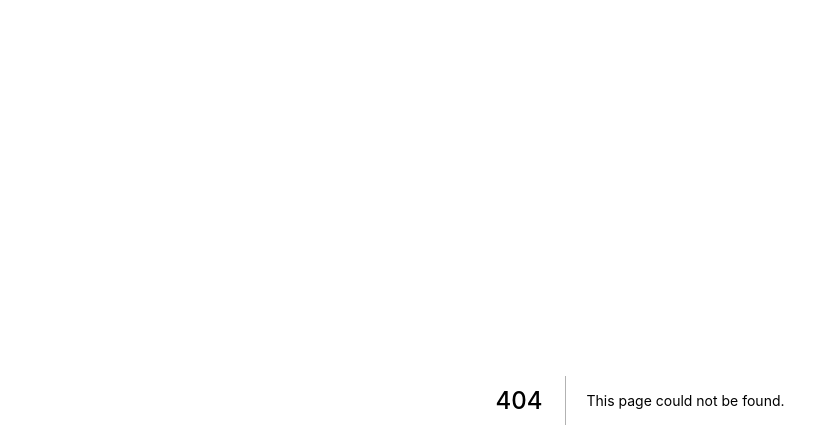
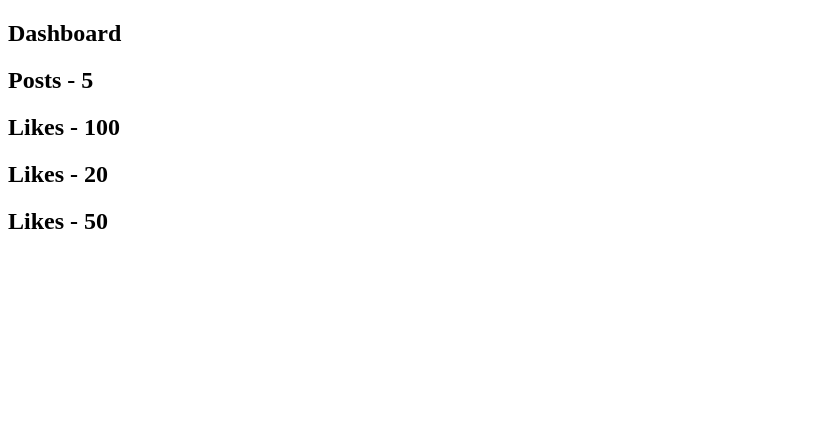
Before and after one commit to ishabaral/NextJS-Learning-, a Next.js app: page /dashboard in a window 1280 px wide. Before the commit this address had no page. Shown: the top 448 px of the page, without its empty margins (0-839 px from the left). Built offline with nearby package versions, Linux system fonts and the light colour scheme; data requests are answered from the project's data file.

Commit message:
33-36 getServerside props, client-side data fetching

```diff
--- a/db.json
+++ b/db.json
@@ -1,4 +1,31 @@
 {
+    "dashboard" : {
+        "posts": 5,
+        "likes": 100,
+        "followers": 20,
+        "following": 50
+    },
+    "news": [
+        {
+            "id": 1,
+            "title": "News Article 1",
+            "description": "Description 1",
+            "category": "sports"
+        },
+        {
+            "id": 2,
+            "title": "News Article 2",
+            "description": "Description 2",
+            "category": "politics"
+        },
+        {
+            "id": 3,
+            "title": "News Article 3",
+            "description": "Description 3",
+            "category": "sports"
+        }
+    ],
+
     "products" : [
         {
             "id": 1,
--- /dev/null
+++ b/pages/dashboard.js
@@ -0,0 +1,31 @@
+import { useEffect, useState } from "react"
+
+function Dashboard() {
+    const [isLoading, setIsLoading] = useState(true)
+    const [dashboardData, setDashboardData] = useState(null)
+
+    useEffect(() => {
+        async function fetchDashboardData() {
+            const response = await fetch('http://localhost:4000/dashboard')
+            const data = await response.json()
+            setDashboardData(data)
+            setIsLoading(false)
+        }
+        fetchDashboardData()
+    }, [])
+
+    if(isLoading) {
+        return <h2>Loading..</h2>
+    }
+    return (
+        <>
+            <h2>Dashboard</h2>
+            <h2>Posts - {dashboardData.posts}</h2>
+            <h2>Likes - {dashboardData.likes}</h2>
+            <h2>Likes - {dashboardData.followers}</h2>
+            <h2>Likes - {dashboardData.following}</h2>
+        </>
+    )
+}
+
+export default Dashboard
```
Also changed, not shown: pages/news/[category].js (added, +42 -0 lines), pages/news/index.js (added, +30 -0 lines), 1 other file (tests, documents, lock files or other folders).
